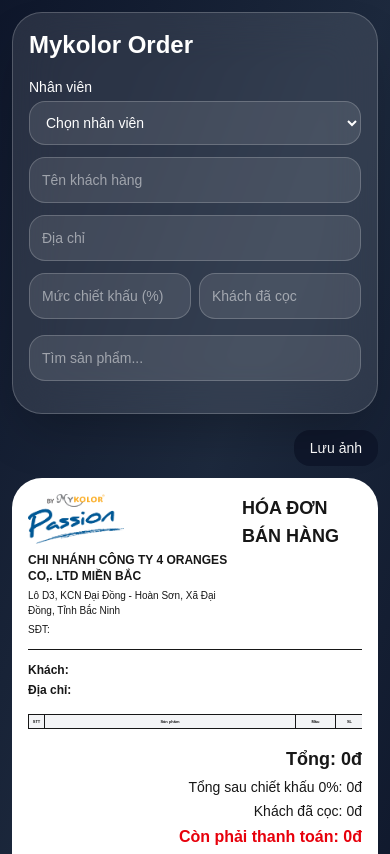
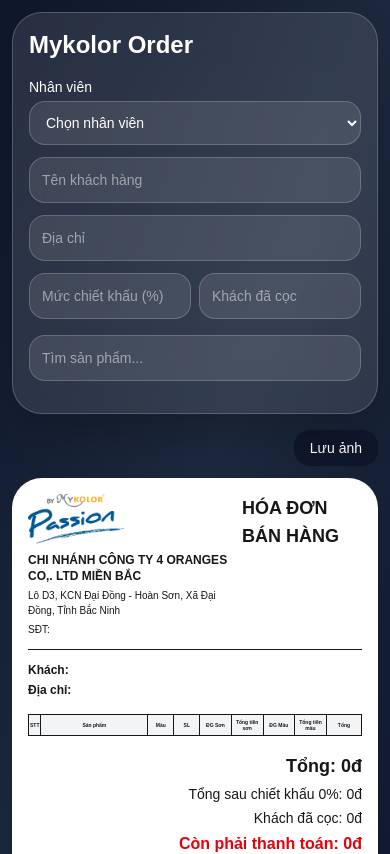
Before and after one commit to kimtaehyung26121998-del/mykolor-order, a Next.js app: page / in a window 390 px wide. Shown: the top 854 px of the page. Built offline with nearby package versions, Linux system fonts and the light colour scheme.

Commit message:
optimize mobile invoice table and restore save image

```diff
--- a/app/page.tsx
+++ b/app/page.tsx
@@ -535,37 +535,8 @@
 
   try {
 
-    const clone = invoiceRef.current.cloneNode(true) as HTMLElement;
-
-    clone.style.width = "900px";
-
-    clone.style.maxWidth = "900px";
-
-    clone.style.background = "#ffffff";
-
-    clone.style.overflow = "visible";
-
-    clone.style.position = "fixed";
-
-    clone.style.left = "-99999px";
-
-    clone.style.top = "0";
-
-    // bỏ scroll table
-    clone
-      .querySelectorAll(".overflow-x-auto")
-      .forEach((el) => {
-
-        (
-          el as HTMLElement
-        ).style.overflow = "visible";
-
-      });
-
-    document.body.appendChild(clone);
-
     const dataUrl =
-      await toPng(clone, {
+      await toPng(invoiceRef.current, {
 
         cacheBust: true,
 
@@ -574,58 +545,6 @@
         backgroundColor: "#ffffff",
 
       });
-
-    document.body.removeChild(clone);
-
-    const isIOS =
-      /iPad|iPhone|iPod/.test(
-        navigator.userAgent
-      );
-
-    // IOS
-    if (isIOS) {
-
-      const newWindow =
-        window.open();
-
-      if (newWindow) {
-
-        newWindow.document.write(`
-          <html>
-            <head>
-              <title>Hóa đơn</title>
-
-              <style>
-
-                body{
-                  margin:0;
-                  background:#111;
-                  display:flex;
-                  justify-content:center;
-                  align-items:flex-start;
-                }
-
-                img{
-                  width:100%;
-                  height:auto;
-                }
-
-              </style>
-
-            </head>
-
-            <body>
-
-              <img src="${dataUrl}" />
-
-            </body>
-
-          </html>
-        `);
-
-      }
-
-    } else {
 
     const link =
       document.createElement("a");
@@ -640,8 +559,6 @@
     link.click();
 
     document.body.removeChild(link);
-
-    }
 
   } catch (error) {
 
@@ -1050,23 +967,23 @@
 
           {/* table */}
 
-          <div className="overflow-x-auto mt-4">
+          <div className="mt-4">
 
-            <table className="min-w-[560px] border text-[4px] md:text-[8px] leading-tight">
+            <table className="w-full border text-[5px] md:text-[8px] leading-tight table-auto">
 
               <thead className="bg-gray-100">
 
   <tr>
 
-    <th className="border px-[1px] py-[2px] w-[16px]">
+    <th className="border px-[1px] py-[1px] w-[12px]">
       STT
     </th>
 
-    <th className="border px-[2px] py-[2px] min-w-[135px]">
+    <th className="border px-[2px] py-[1px] w-[120px]">
   Sản phẩm
 </th>
 
-    <th className="border px-[1px] py-[2px] w-[40px] break-words">
+    <th className="border px-[1px] py-[1px] w-[28px] break-words">
   Màu
 </th>
 
@@ -1074,23 +991,23 @@
       SL
     </th>
 
-    <th className="border px-[2px] py-1 w-[44px]">
+    <th className="border px-[2px] py-1 w-[34px]">
   ĐG Sơn
 </th>
 
-<th className="border px-[2px] py-1 w-[44px]">
+<th className="border px-[2px] py-1 w-[34px]">
    Tổng tiền sơn
 </th>
 
-<th className="border px-[2px] py-1 w-[44px]">
+<th className="border px-[2px] py-1 w-[34px]">
   ĐG Màu
 </th>
 
-<th className="border px-[2px] py-1 w-[44px]">
+<th className="border px-[2px] py-1 w-[34px]">
   Tổng tiền màu
 </th>
 
-<th className="border px-[1px] py-[2px] w-[48px] break-words">
+<th className="border px-[1px] py-[1px] w-[38px] break-words">
   Tổng
 </th>
 
@@ -1124,7 +1041,7 @@
           {index + 1}
         </td>
 
-        <td className="border px-[2px] py-[2px] align-top break-words min-w-[135px] leading-tight">
+        <td className="border px-[1px] py-[1px] align-top break-words w-[120px] leading-tight">
 
           <p className="leading-tight">
             {item.vn} - {item.size}
```
Lines whose indentation alone changed are shown as unchanged.
